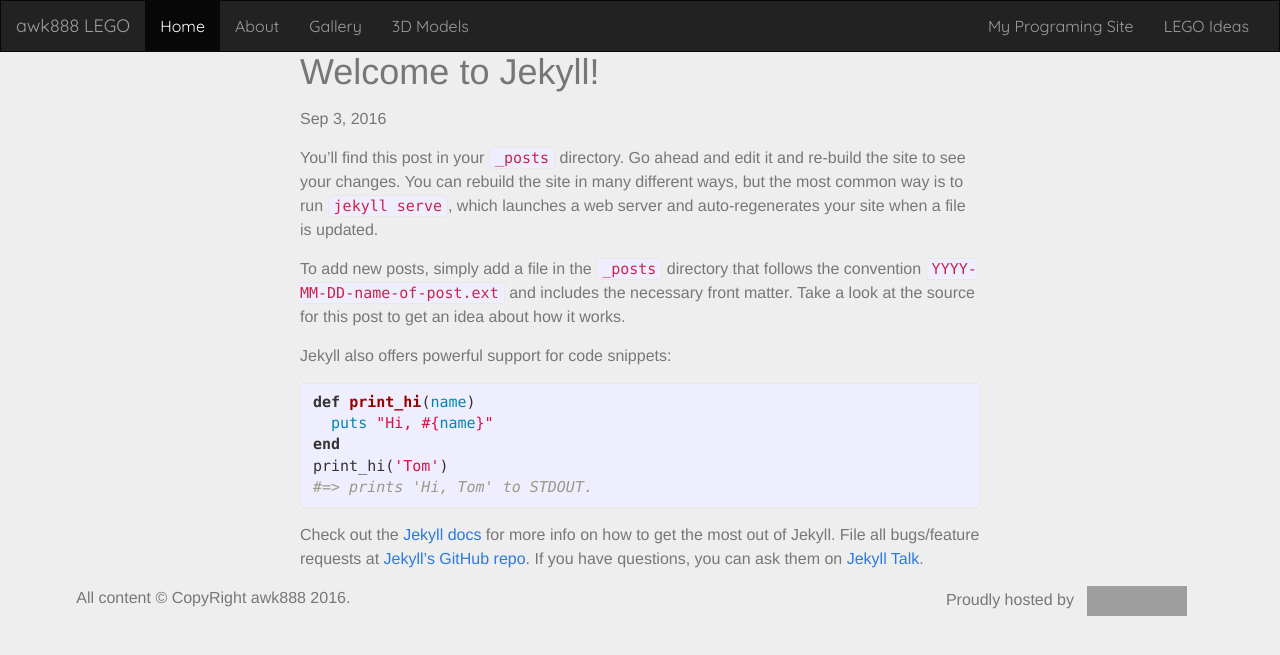
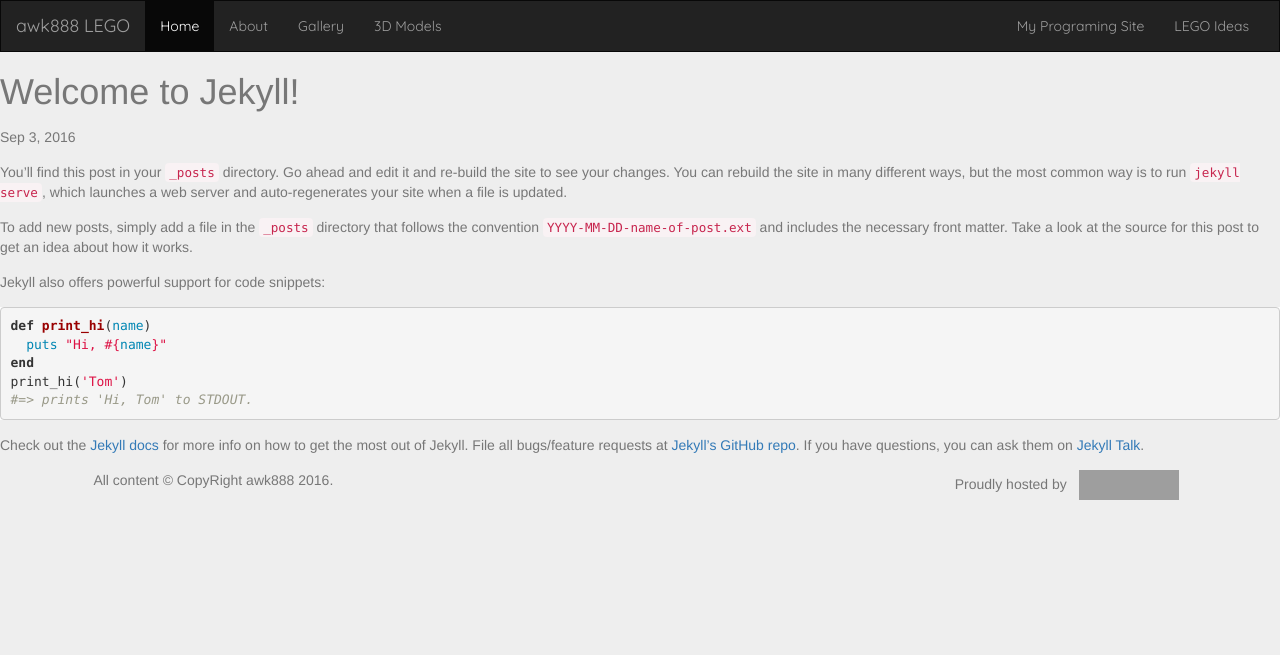
Before and after one commit to HypercarDriver/lego2.github.io, a Jekyll site: the page built from _posts/2016-09-02-welcome-to-jekyll.markdown, in a window 1280 px wide. Shown: the top 655 px of the page. Built offline with Jekyll 4.4.1, drawn with Linux system fonts in a browser that asks for light colours; nearby versions of some CDN libraries; grey boxes are pictures that could not be loaded.

Commit message:
Update main.scss

```diff
--- a/css/main.scss
+++ b/css/main.scss
@@ -54,7 +54,6 @@
 
 // Import partials from `sass_dir` (defaults to `_sass`)
 @import
-        "base",
         "homepage",
         "syntax-highlighting",
         "navbar"
```
